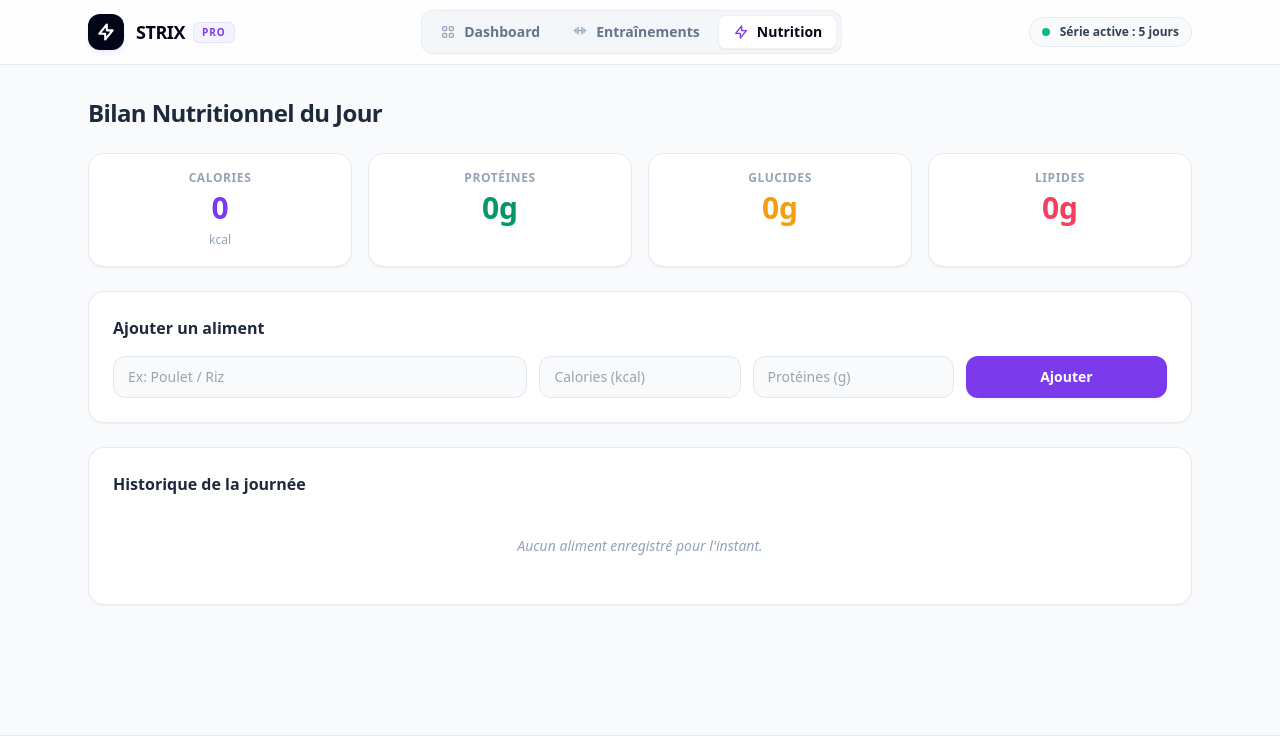
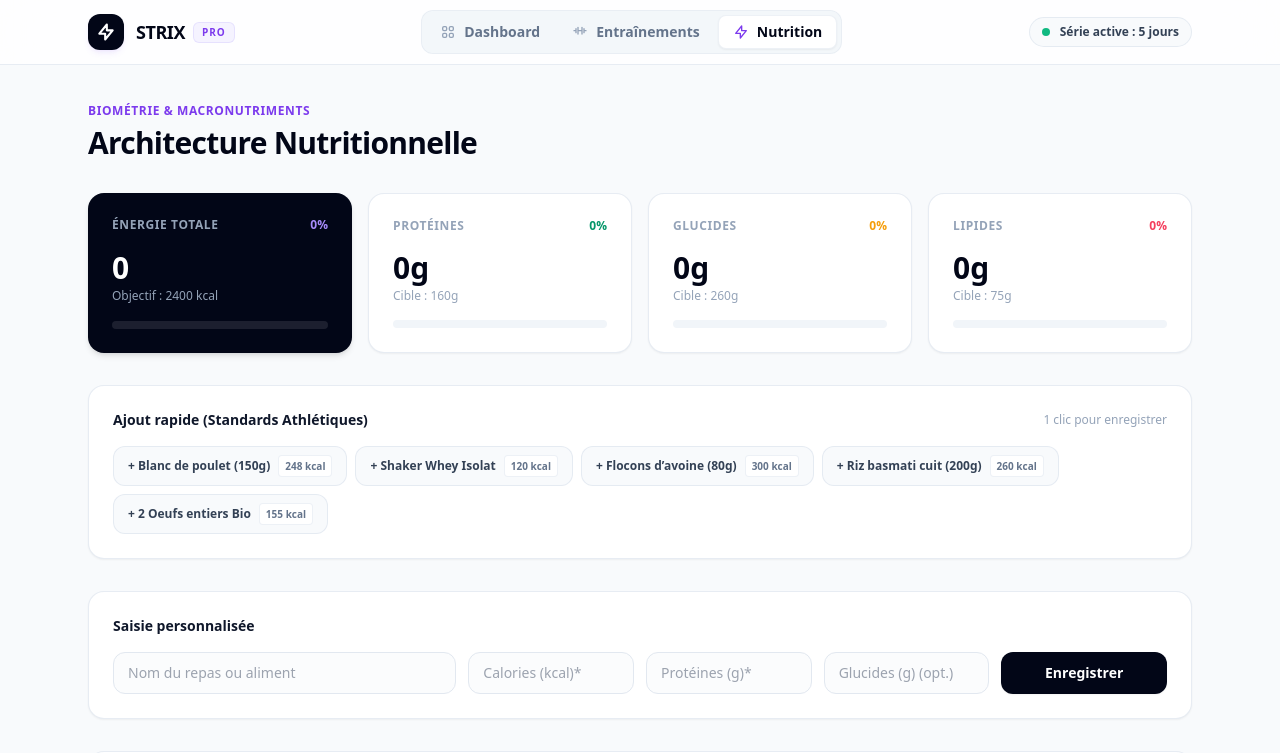
Before and after one commit to louismarembaud035-source/strix, a Next.js app: page /nutrition in a window 1280 px wide. Shown: the top 753 px of the page. Built offline with nearby package versions, Linux system fonts and the light colour scheme.

Commit message:
Update page.tsx

```diff
--- a/app/nutrition/page.tsx
+++ b/app/nutrition/page.tsx
@@ -1,4 +1,3 @@
-// app/nutrition/page.tsx
 'use client';
 
 import { useState, useEffect } from 'react';
@@ -9,15 +8,33 @@ interface Meal {
   proteins: number;
   carbs: number;
   fats: number;
+  time: string;
 }
+
+const quickPresets = [
+  { name: 'Blanc de poulet (150g)', calories: 248, proteins: 46, carbs: 0, fats: 5 },
+  { name: 'Shaker Whey Isolat', calories: 120, proteins: 25, carbs: 2, fats: 1 },
+  { name: 'Flocons d’avoine (80g)', calories: 300, proteins: 11, carbs: 54, fats: 5 },
+  { name: 'Riz basmati cuit (200g)', calories: 260, proteins: 6, carbs: 56, fats: 1 },
+  { name: '2 Oeufs entiers Bio', calories: 155, proteins: 13, carbs: 1, fats: 11 },
+];
 
 export default function NutritionPage() {
   const [meals, setMeals] = useState<Meal[]>([]);
   const [foodName, setFoodName] = useState('');
   const [foodCalories, setFoodCalories] = useState('');
   const [foodProteins, setFoodProteins] = useState('');
+  const [foodCarbs, setFoodCarbs] = useState('');
+  const [foodFats, setFoodFats] = useState('');
 
-  // Charger les repas depuis le localStorage au démarrage
+  // Objectifs journaliers de référence
+  const goals = {
+    calories: 2400,
+    proteins: 160,
+    carbs: 260,
+    fats: 75,
+  };
+
   useEffect(() => {
     const savedMeals = localStorage.getItem('strix_meals');
     if (savedMeals) {
@@ -29,10 +46,14 @@ export default function NutritionPage() {
     }
   }, []);
 
-  // Sauvegarder dans le localStorage à chaque modification
   useEffect(() => {
     localStorage.setItem('strix_meals', JSON.stringify(meals));
   }, [meals]);
+
+  const getCurrentTime = () => {
+    const now = new Date();
+    return now.toLocaleTimeString('fr-FR', { hour: '2-digit', minute: '2-digit' });
+  };
 
   const handleAddMeal = (e: React.FormEvent) => {
     e.preventDefault();
@@ -40,13 +61,22 @@ export default function NutritionPage() {
 
     const cal = parseInt(foodCalories) || 0;
     const pro = parseInt(foodProteins) || 0;
-    const carbs = Math.round((cal * 0.4) / 4);
-    const fats = Math.round((cal * 0.3) / 9);
+    const carbs = foodCarbs ? parseInt(foodCarbs) : Math.round((cal * 0.4) / 4);
+    const fats = foodFats ? parseInt(foodFats) : Math.round((cal * 0.3) / 9);
 
-    setMeals([...meals, { name: foodName, calories: cal, proteins: pro, carbs, fats }]);
+    setMeals([
+      { name: foodName, calories: cal, proteins: pro, carbs, fats, time: getCurrentTime() },
+      ...meals,
+    ]);
     setFoodName('');
     setFoodCalories('');
     setFoodProteins('');
+    setFoodCarbs('');
+    setFoodFats('');
+  };
+
+  const addPreset = (preset: Omit<Meal, 'time'>) => {
+    setMeals([{ ...preset, time: getCurrentTime() }, ...meals]);
   };
 
   const removeMeal = (index: number) => {
@@ -58,87 +88,210 @@ export default function NutritionPage() {
   const totalCarb = meals.reduce((acc, m) => acc + m.carbs, 0);
   const totalFat = meals.reduce((acc, m) => acc + m.fats, 0);
 
+  const getPct = (val: number, goal: number) => Math.min(100, Math.round((val / goal) * 100));
+
   return (
-    <div className="space-y-6">
-      <h2 className="text-2xl font-black text-slate-800 tracking-tight">Bilan Nutritionnel du Jour</h2>
+    <div className="space-y-8">
 
-      <div className="grid grid-cols-2 sm:grid-cols-4 gap-4">
-        <div className="bg-white p-4 rounded-2xl shadow-sm border border-slate-200/80 text-center">
-          <p className="text-xs text-slate-400 uppercase font-bold tracking-wider">Calories</p>
-          <p className="text-3xl font-black text-violet-600 mt-1">{totalCal}</p>
-          <span className="text-xs text-slate-400">kcal</span>
+      {/* En-tête */}
+      <div className="flex flex-col sm:flex-row sm:items-end justify-between gap-4">
+        <div>
+          <span className="text-xs font-bold uppercase tracking-wider text-violet-600">Biométrie & Macronutriments</span>
+          <h1 className="text-2xl sm:text-3xl font-black text-slate-950 tracking-tight mt-1">
+            Architecture Nutritionnelle
+          </h1>
         </div>
-        <div className="bg-white p-4 rounded-2xl shadow-sm border border-slate-200/80 text-center">
-          <p className="text-xs text-slate-400 uppercase font-bold tracking-wider">Protéines</p>
-          <p className="text-3xl font-black text-emerald-600 mt-1">{totalPro}g</p>
+        {meals.length > 0 && (
+          <button
+            onClick={() => setMeals([])}
+            className="text-xs font-semibold text-slate-400 hover:text-rose-600 transition self-start sm:self-auto cursor-pointer"
+          >
+            Réinitialiser la journée
+          </button>
+        )}
+      </div>
+
+      {/* Cartes de Progression des Macros */}
+      <div className="grid grid-cols-1 sm:grid-cols-2 lg:grid-cols-4 gap-4">
+
+        {/* Calories */}
+        <div className="bg-slate-950 text-white p-6 rounded-2xl shadow-md flex flex-col justify-between space-y-4">
+          <div className="flex items-center justify-between">
+            <span className="text-xs font-bold uppercase tracking-wider text-slate-400">Énergie Totale</span>
+            <span className="text-xs font-bold text-violet-400">{getPct(totalCal, goals.calories)}%</span>
+          </div>
+          <div>
+            <p className="text-3xl font-black">{totalCal}</p>
+            <p className="text-xs text-slate-400 mt-0.5">Objectif : {goals.calories} kcal</p>
+          </div>
+          <div className="w-full h-2 bg-white/10 rounded-full overflow-hidden">
+            <div className="h-full bg-violet-500 rounded-full transition-all duration-500" style={{ width: `${getPct(totalCal, goals.calories)}%` }} />
+          </div>
         </div>
-        <div className="bg-white p-4 rounded-2xl shadow-sm border border-slate-200/80 text-center">
-          <p className="text-xs text-slate-400 uppercase font-bold tracking-wider">Glucides</p>
-          <p className="text-3xl font-black text-amber-500 mt-1">{totalCarb}g</p>
+
+        {/* Protéines */}
+        <div className="bg-white p-6 rounded-2xl border border-slate-200/80 shadow-sm flex flex-col justify-between space-y-4">
+          <div className="flex items-center justify-between">
+            <span className="text-xs font-bold uppercase tracking-wider text-slate-400">Protéines</span>
+            <span className="text-xs font-bold text-emerald-600">{getPct(totalPro, goals.proteins)}%</span>
+          </div>
+          <div>
+            <p className="text-3xl font-black text-slate-950">{totalPro}g</p>
+            <p className="text-xs text-slate-400 mt-0.5">Cible : {goals.proteins}g</p>
+          </div>
+          <div className="w-full h-2 bg-slate-100 rounded-full overflow-hidden">
+            <div className="h-full bg-emerald-500 rounded-full transition-all duration-500" style={{ width: `${getPct(totalPro, goals.proteins)}%` }} />
+          </div>
         </div>
-        <div className="bg-white p-4 rounded-2xl shadow-sm border border-slate-200/80 text-center">
-          <p className="text-xs text-slate-400 uppercase font-bold tracking-wider">Lipides</p>
-          <p className="text-3xl font-black text-rose-500 mt-1">{totalFat}g</p>
+
+        {/* Glucides */}
+        <div className="bg-white p-6 rounded-2xl border border-slate-200/80 shadow-sm flex flex-col justify-between space-y-4">
+          <div className="flex items-center justify-between">
+            <span className="text-xs font-bold uppercase tracking-wider text-slate-400">Glucides</span>
+            <span className="text-xs font-bold text-amber-500">{getPct(totalCarb, goals.carbs)}%</span>
+          </div>
+          <div>
+            <p className="text-3xl font-black text-slate-950">{totalCarb}g</p>
+            <p className="text-xs text-slate-400 mt-0.5">Cible : {goals.carbs}g</p>
+          </div>
+          <div className="w-full h-2 bg-slate-100 rounded-full overflow-hidden">
+            <div className="h-full bg-amber-500 rounded-full transition-all duration-500" style={{ width: `${getPct(totalCarb, goals.carbs)}%` }} />
+          </div>
+        </div>
+
+        {/* Lipides */}
+        <div className="bg-white p-6 rounded-2xl border border-slate-200/80 shadow-sm flex flex-col justify-between space-y-4">
+          <div className="flex items-center justify-between">
+            <span className="text-xs font-bold uppercase tracking-wider text-slate-400">Lipides</span>
+            <span className="text-xs font-bold text-rose-500">{getPct(totalFat, goals.fats)}%</span>
+          </div>
+          <div>
+            <p className="text-3xl font-black text-slate-950">{totalFat}g</p>
+            <p className="text-xs text-slate-400 mt-0.5">Cible : {goals.fats}g</p>
+          </div>
+          <div className="w-full h-2 bg-slate-100 rounded-full overflow-hidden">
+            <div className="h-full bg-rose-500 rounded-full transition-all duration-500" style={{ width: `${getPct(totalFat, goals.fats)}%` }} />
+          </div>
+        </div>
+
+      </div>
+
+      {/* Ajout Rapide 1-Clic */}
+      <div className="bg-white p-6 rounded-2xl border border-slate-200/80 shadow-sm space-y-4">
+        <div className="flex items-center justify-between">
+          <h3 className="text-sm font-bold text-slate-900">Ajout rapide (Standards Athlétiques)</h3>
+          <span className="text-xs text-slate-400">1 clic pour enregistrer</span>
+        </div>
+        <div className="flex flex-wrap gap-2">
+          {quickPresets.map((item) => (
+            <button
+              key={item.name}
+              onClick={() => addPreset(item)}
+              className="inline-flex items-center gap-2 px-3.5 py-2 rounded-xl bg-slate-50 hover:bg-violet-50 border border-slate-200/80 hover:border-violet-200 text-xs font-semibold text-slate-700 hover:text-violet-700 transition cursor-pointer"
+            >
+              <span>+ {item.name}</span>
+              <span className="text-[10px] font-bold px-1.5 py-0.5 rounded bg-white text-slate-500 border border-slate-200/60">
+                {item.calories} kcal
+              </span>
+            </button>
+          ))}
         </div>
       </div>
 
-      <div className="bg-white p-6 rounded-2xl shadow-sm border border-slate-200/80 space-y-4">
-        <h3 className="font-bold text-slate-800">Ajouter un aliment</h3>
-        <form onSubmit={handleAddMeal} className="grid grid-cols-1 sm:grid-cols-5 gap-3">
+      {/* Formulaire Personnalisé */}
+      <div className="bg-white p-6 rounded-2xl border border-slate-200/80 shadow-sm space-y-4">
+        <h3 className="text-sm font-bold text-slate-900">Saisie personnalisée</h3>
+        <form onSubmit={handleAddMeal} className="grid grid-cols-1 sm:grid-cols-6 gap-3">
           <input
             type="text"
-            placeholder="Ex: Poulet / Riz"
+            placeholder="Nom du repas ou aliment"
             value={foodName}
             onChange={(e) => setFoodName(e.target.value)}
             required
-            className="sm:col-span-2 px-3.5 py-2.5 border border-slate-200 rounded-xl text-sm focus:outline-none focus:ring-2 focus:ring-violet-500 bg-slate-50"
+            className="sm:col-span-2 px-3.5 py-2.5 border border-slate-200 rounded-xl text-xs sm:text-sm focus:outline-none focus:ring-2 focus:ring-violet-600 bg-slate-50/50"
           />
           <input
             type="number"
-            placeholder="Calories (kcal)"
+            placeholder="Calories (kcal)*"
             value={foodCalories}
             onChange={(e) => setFoodCalories(e.target.value)}
             required
-            className="px-3.5 py-2.5 border border-slate-200 rounded-xl text-sm focus:outline-none focus:ring-2 focus:ring-violet-500 bg-slate-50"
+            className="px-3.5 py-2.5 border border-slate-200 rounded-xl text-xs sm:text-sm focus:outline-none focus:ring-2 focus:ring-violet-600 bg-slate-50/50"
           />
           <input
             type="number"
-            placeholder="Protéines (g)"
+            placeholder="Protéines (g)*"
             value={foodProteins}
             onChange={(e) => setFoodProteins(e.target.value)}
             required
-            className="px-3.5 py-2.5 border border-slate-200 rounded-xl text-sm focus:outline-none focus:ring-2 focus:ring-violet-500 bg-slate-50"
+            className="px-3.5 py-2.5 border border-slate-200 rounded-xl text-xs sm:text-sm focus:outline-none focus:ring-2 focus:ring-violet-600 bg-slate-50/50"
+          />
+          <input
+            type="number"
+            placeholder="Glucides (g) (opt.)"
+            value={foodCarbs}
+            onChange={(e) => setFoodCarbs(e.target.value)}
+            className="px-3.5 py-2.5 border border-slate-200 rounded-xl text-xs sm:text-sm focus:outline-none focus:ring-2 focus:ring-violet-600 bg-slate-50/50"
           />
           <button
             type="submit"
-            className="bg-violet-600 hover:bg-violet-700 text-white font-semibold rounded-xl text-sm py-2.5 transition shadow-sm cursor-pointer"
+            className="bg-slate-950 hover:bg-violet-600 text-white font-semibold rounded-xl text-xs sm:text-sm py-2.5 transition shadow-sm cursor-pointer"
           >
-            Ajouter
+            Enregistrer
           </button>
         </form>
       </div>
 
-      <div className="bg-white p-6 rounded-2xl shadow-sm border border-slate-200/80 space-y-4">
-        <h3 className="font-bold text-slate-800">Historique de la journée</h3>
+      {/* Journal des Repas */}
+      <div className="bg-white p-6 rounded-2xl border border-slate-200/80 shadow-sm space-y-4">
+        <div className="flex items-center justify-between">
+          <h3 className="text-sm font-bold text-slate-900">Journal nutritionnel du jour</h3>
+          <span className="text-xs font-semibold text-slate-400">{meals.length} entrée(s)</span>
+        </div>
+
         <div className="divide-y divide-slate-100">
           {meals.length === 0 ? (
-            <p className="text-slate-400 text-sm italic text-center py-6">Aucun aliment enregistré pour l'instant.</p>
+            <div className="text-center py-10 space-y-2">
+              <p className="text-sm font-semibold text-slate-700">Aucune entrée enregistrée</p>
+              <p className="text-xs text-slate-400">Utilise les boutons d'ajout rapide ci-dessus ou le formulaire pour démarrer ton suivi.</p>
+            </div>
           ) : (
             meals.map((meal, index) => (
-              <div key={index} className="flex justify-between items-center py-3.5 text-sm">
-                <div>
-                  <span className="font-semibold text-slate-800">{meal.name}</span>
-                  <span className="text-xs text-slate-400 ml-2 font-medium">({meal.proteins}g prot)</span>
+              <div key={index} className="flex flex-col sm:flex-row sm:items-center justify-between py-4 gap-3 text-sm">
+                <div className="space-y-1">
+                  <div className="flex items-center gap-2.5">
+                    <span className="text-[11px] font-bold text-slate-400 bg-slate-100 px-2 py-0.5 rounded">
+                      {meal.time || 'Aujourd’hui'}
+                    </span>
+                    <span className="font-bold text-slate-900">{meal.name}</span>
+                  </div>
+                  <div className="flex items-center gap-3 text-xs text-slate-500">
+                    <span className="text-emerald-600 font-semibold">{meal.proteins}g Protéines</span>
+                    <span>•</span>
+                    <span className="text-amber-600 font-semibold">{meal.carbs}g Glucides</span>
+                    <span>•</span>
+                    <span className="text-rose-500 font-semibold">{meal.fats}g Lipides</span>
+                  </div>
                 </div>
-                <div className="flex items-center gap-4">
-                  <span className="font-bold text-violet-600">{meal.calories} kcal</span>
-                  <button onClick={() => removeMeal(index)} className="text-slate-300 hover:text-rose-500 text-xs font-bold cursor-pointer">✕</button>
+
+                <div className="flex items-center justify-between sm:justify-end gap-4">
+                  <span className="text-base font-black text-slate-950">{meal.calories} kcal</span>
+                  <button
+                    onClick={() => removeMeal(index)}
+                    aria-label="Supprimer"
+                    className="p-1.5 rounded-lg text-slate-400 hover:text-rose-600 hover:bg-rose-50 transition cursor-pointer"
+                  >
+                    <svg className="w-4 h-4" fill="none" viewBox="0 0 24 24" stroke="currentColor" strokeWidth={2}>
+                      <path strokeLinecap="round" strokeLinejoin="round" d="M6 18L18 6M6 6l12 12" />
+                    </svg>
+                  </button>
                 </div>
               </div>
             ))
           )}
         </div>
       </div>
+
     </div>
   );
 }
```
